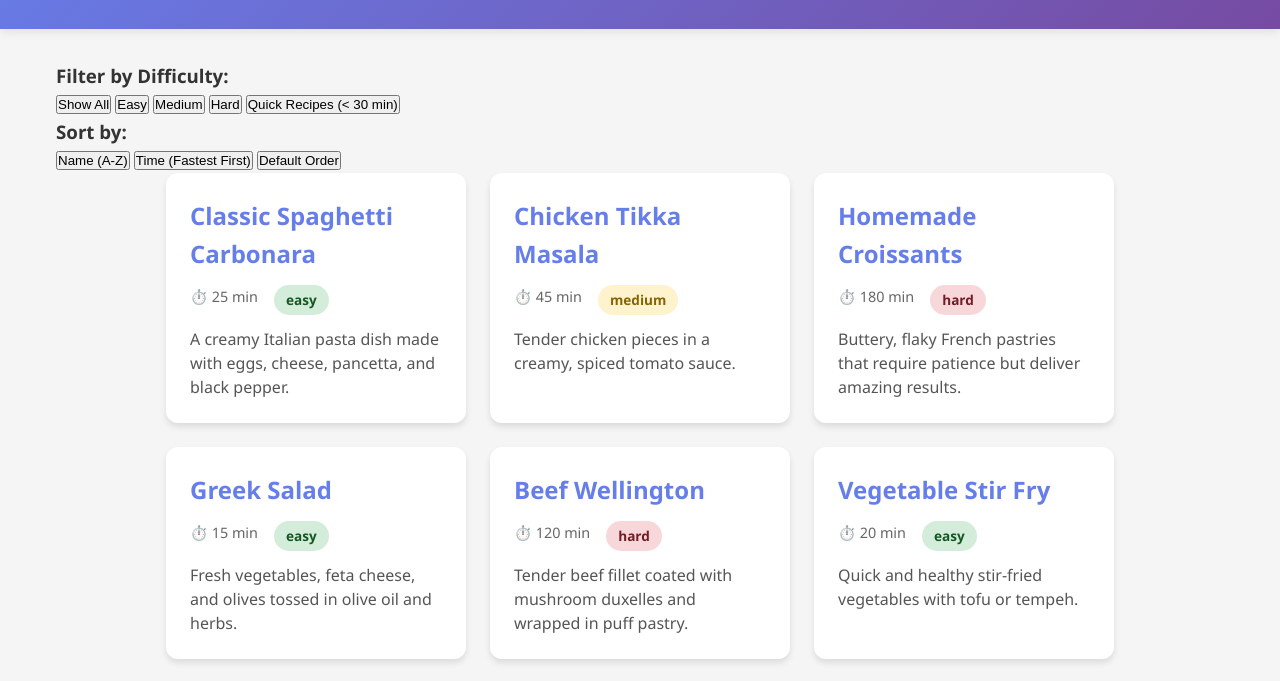
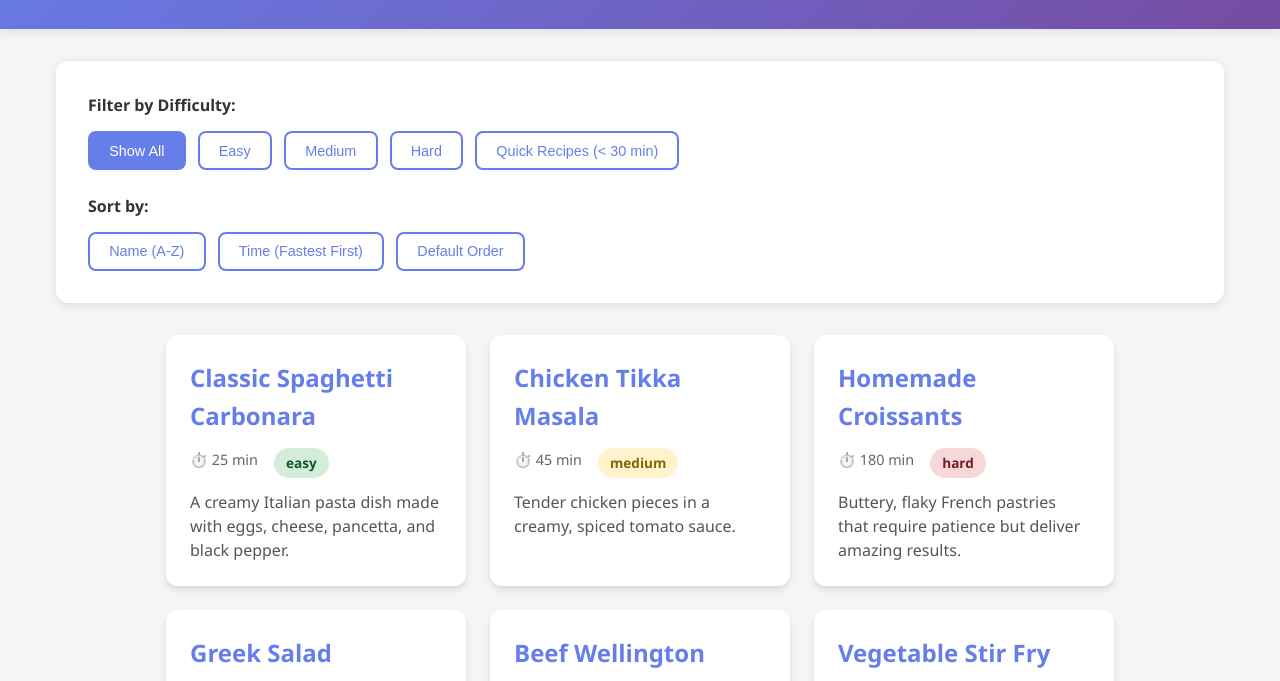
Before and after one commit to 2211annette/recipejs-functional-cooking, a plain HTML site: page index.html in a window 1280 px wide. Shown: the part 119-800 px from the top of the page. Drawn offline with Linux system fonts and the light colour scheme.

Commit message:
committing pt2 of style.css

```diff
--- a/style.css
+++ b/style.css
@@ -98,3 +98,77 @@ main {
     background-color: #f8d7da;
     color: #721c24;
 }
+/* Controls Section */
+.controls {
+    background: white;
+    border-radius: 12px;
+    padding: 2rem;
+    margin-bottom: 2rem;
+    box-shadow: 0 2px 8px rgba(0,0,0,0.1);
+}
+
+.filter-group,
+.sort-group {
+    margin-bottom: 1.5rem;
+}
+
+.filter-group:last-child,
+.sort-group:last-child {
+    margin-bottom: 0;
+}
+
+.controls h3 {
+    color: #333;
+    font-size: 1rem;
+    margin-bottom: 0.75rem;
+    font-weight: 600;
+}
+
+.button-group {
+    display: flex;
+    flex-wrap: wrap;
+    gap: 0.75rem;
+}
+
+/* Filter and Sort Buttons */
+.filter-btn,
+.sort-btn {
+    padding: 0.6rem 1.2rem;
+    border: 2px solid #667eea;
+    background: white;
+    color: #667eea;
+    border-radius: 8px;
+    font-size: 0.9rem;
+    font-weight: 500;
+    cursor: pointer;
+    transition: all 0.3s ease;
+}
+
+.filter-btn:hover,
+.sort-btn:hover {
+    background: #f0f2ff;
+    transform: translateY(-2px);
+}
+
+.filter-btn.active,
+.sort-btn.active {
+    background: #667eea;
+    color: white;
+}
+
+.filter-btn:active,
+.sort-btn:active {
+    transform: translateY(0);
+}
+
+/* Responsive adjustments */
+@media (max-width: 768px) {
+    .button-group {
+        flex-direction: column;
+    }
+
+    .filter-btn,
+    .sort-btn {
+        width: 100%;
+    }
+}
```
